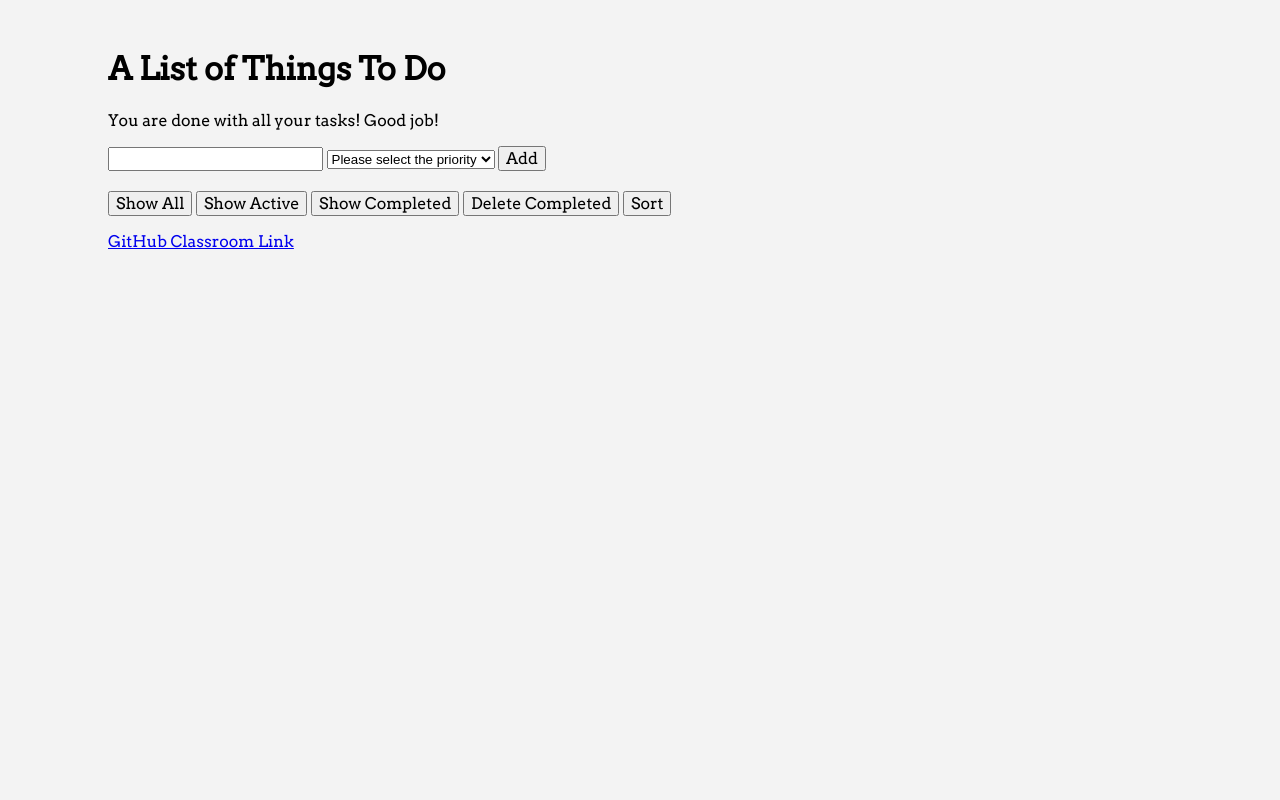
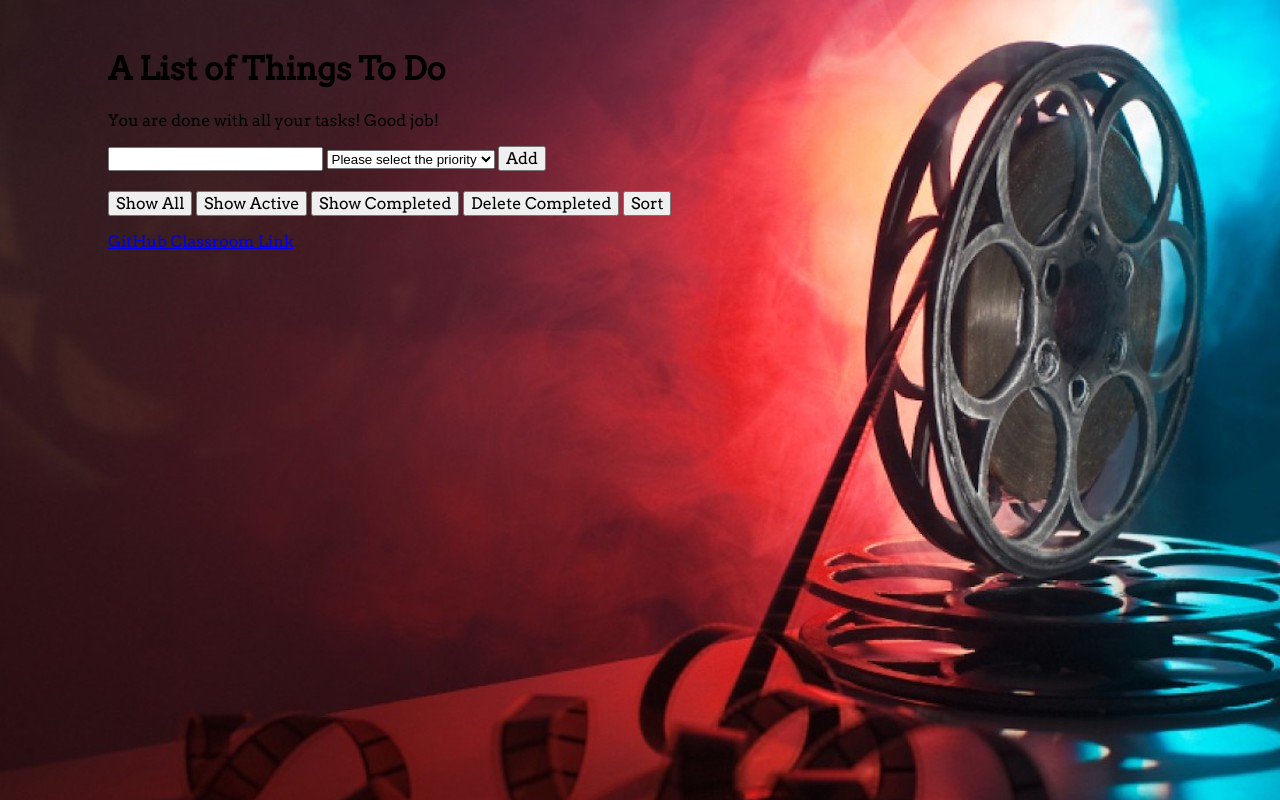
Before and after one commit to TeamLicole/cp4movie, a website: page public/index.html in a window 1280 px wide. Drawn offline with nearby package versions, Linux system fonts and the light colour scheme.

Commit message:
added background

```diff
--- a/public/index.html
+++ b/public/index.html
@@ -5,7 +5,7 @@
     <link rel="stylesheet" href="/styles.css"/>
     <title>Vue Todo</title>
   </head>
-  <body>
+  <body background="/images/movieBackground.jpg">
     <div id="app">
       <h1>A List of Things To Do</h1>
       <p v-show="activeItems.length === 0">You are done with all your tasks! Good job!</p>
--- a/public/styles.css
+++ b/public/styles.css
@@ -2,7 +2,6 @@ body {
     font-family: 'Arvo';
     font-size: 16px;
     padding: 20px 100px 0px 100px;
-    background: #f3f3f3;
 }
 
 /* List */
```
